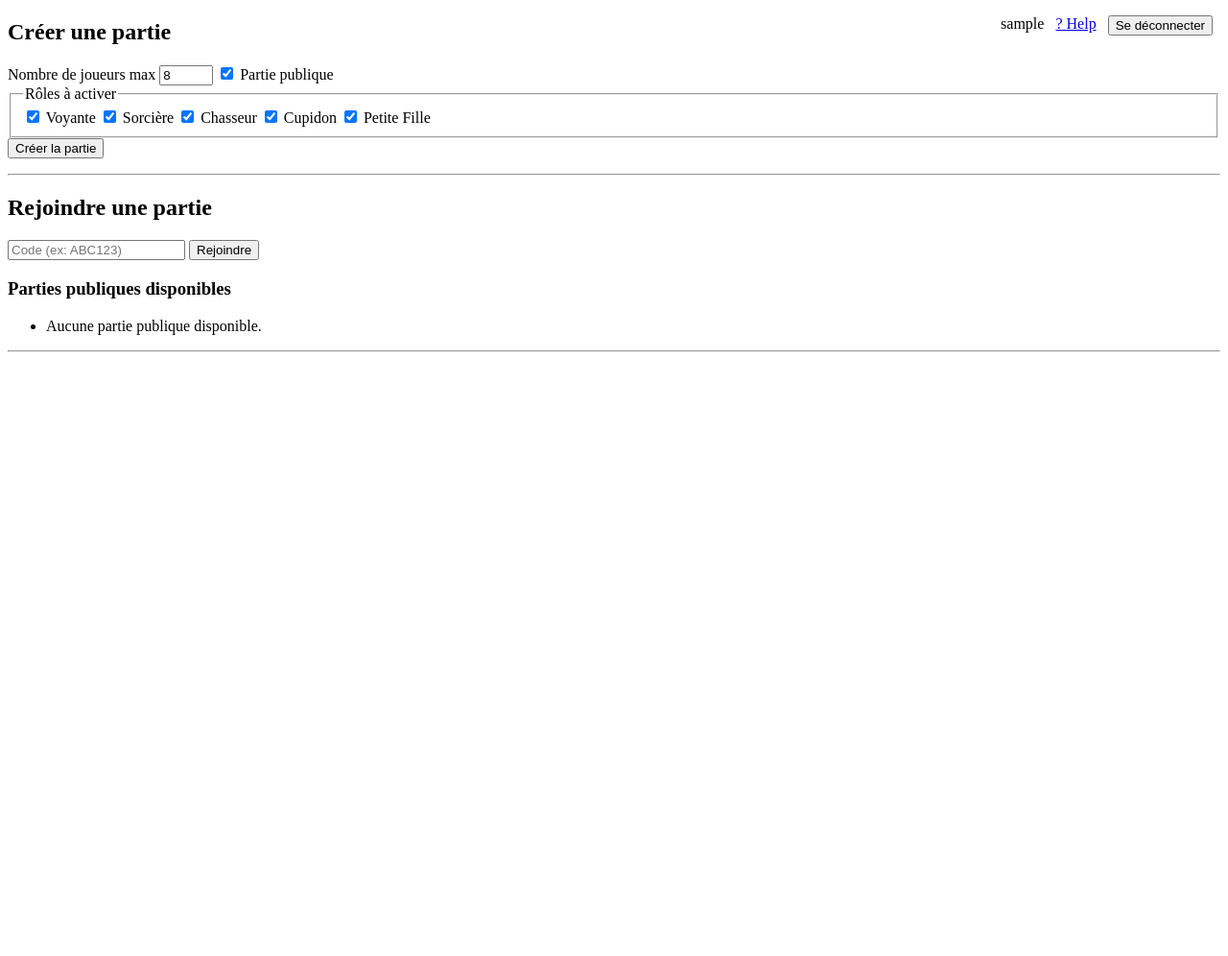
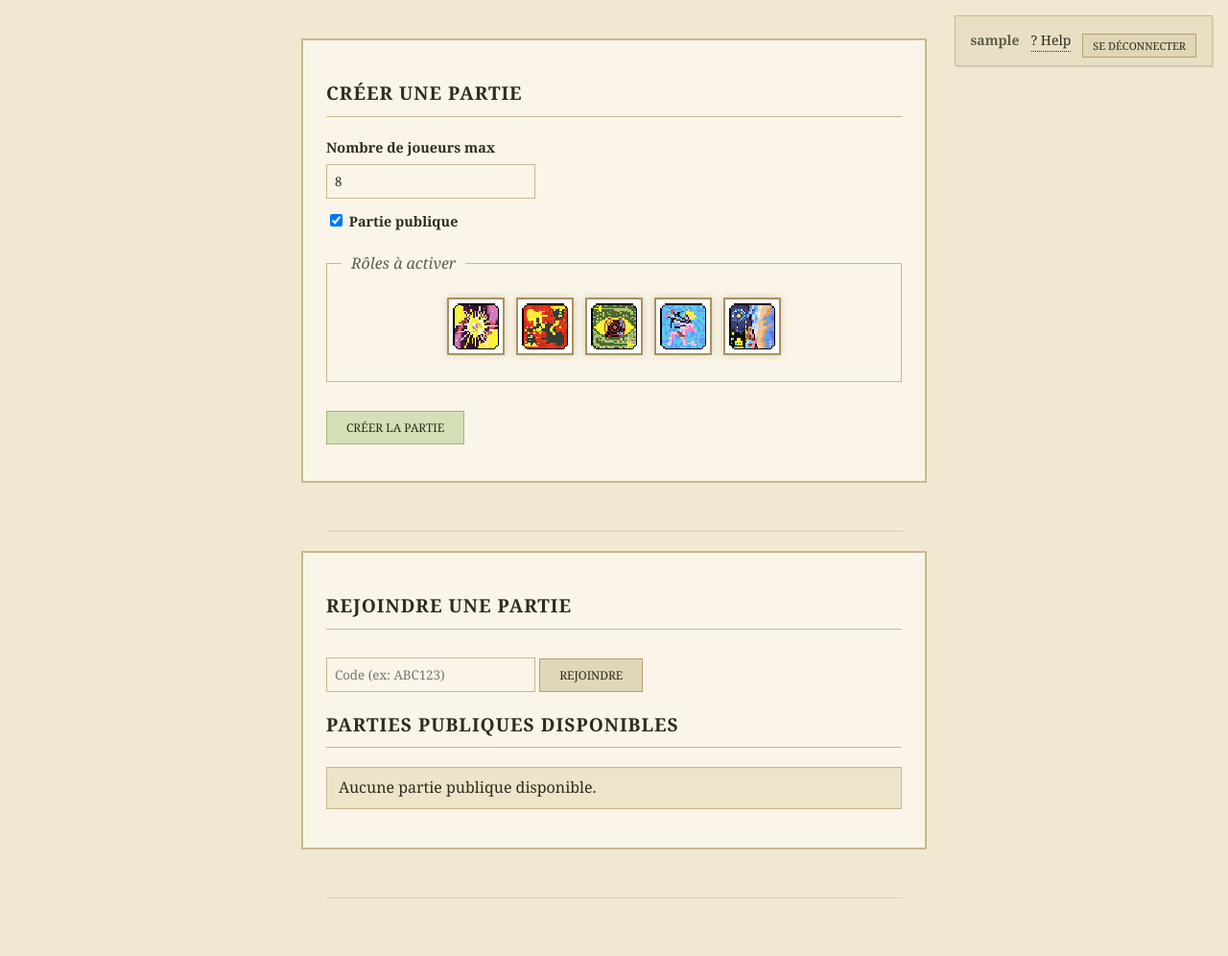
Before and after one commit to Samuel-n04/Loup-Garou, a PHP site: page / in a window 1280 px wide. Shown: the whole page at 96% size. Before the commit the page ends 367 px from the top, so only its background shows below. Run offline with PHP 8.4, Linux system fonts and the light colour scheme; the visitor is signed in with stand-in values (Sample User, id 1); data that the repository does not hold is empty.

Commit message:
index CSS

```diff
--- a/css/index.css
+++ b/css/index.css
@@ -0,0 +1,247 @@
+/* ── BASE & THEME JOUR ── */
+body {
+    font-family: Georgia, serif;
+    background-color: #f0e8d0;
+    color: #2c2c1e;
+    margin: 0;
+    padding: 40px 20px;
+    display: flex;
+    flex-direction: column;
+    align-items: center;
+    line-height: 1.6;
+}
+
+/* ── BARRE UTILISATEUR (TOP RIGHT) ── */
+div[style*="position: fixed"] {
+    background: #e8dfc4;
+    border: 1px solid #c8b890;
+    padding: 8px 16px;
+    font-size: 14px;
+    box-shadow: 2px 2px 0px rgba(0, 0, 0, 0.05);
+    align-items: center;
+}
+
+div[style*="position: fixed"] span {
+    font-weight: bold;
+    color: #5d5d4a;
+}
+
+div[style*="position: fixed"] a {
+    color: #2c2c1e;
+    text-decoration: none;
+    border-bottom: 1px dotted #2c2c1e;
+}
+
+/* ── SECTIONS & CONTENEURS ── */
+section {
+    width: 100%;
+    max-width: 600px;
+    background: #faf5e8;
+    border: 2px solid #c8b890;
+    padding: 24px;
+    margin-bottom: 30px;
+}
+
+h2,
+h3 {
+    text-transform: uppercase;
+    letter-spacing: 1px;
+    margin-bottom: 20px;
+    border-bottom: 1px solid #c8b890;
+    padding-bottom: 8px;
+    font-size: 1.2rem;
+}
+
+hr {
+    border: none;
+    height: 1px;
+    background: #c8b890;
+    width: 100%;
+    max-width: 600px;
+    margin: 20px 0;
+    opacity: 0.5;
+}
+
+/* ── FORMULAIRES ── */
+label {
+    display: block;
+    margin: 12px 0 6px;
+    font-weight: bold;
+    font-size: 0.9rem;
+}
+
+input[type="number"],
+input[type="text"] {
+    background: #faf5e8;
+    border: 1px solid #c8b890;
+    padding: 8px;
+    font-family: Georgia, serif;
+    color: #2c2c1e;
+    width: 100%;
+    max-width: 200px;
+    outline: none;
+}
+
+input[type="number"]:focus,
+input[type="text"]:focus {
+    border-color: #a89060;
+    background: #fff;
+}
+
+fieldset {
+    border: 1px solid #c8b890;
+    padding: 15px;
+    margin: 20px 0;
+}
+
+legend {
+    padding: 0 10px;
+    font-style: italic;
+    color: #5d5d4a;
+}
+
+fieldset label {
+    display: inline-block;
+    margin-right: 15px;
+    font-weight: normal;
+    cursor: pointer;
+}
+
+/* ── BOUTONS ── */
+button {
+    font-family: Georgia, serif;
+    background: #e0d6b8;
+    border: 1px solid #b8a070;
+    color: #2c2c1e;
+    padding: 8px 20px;
+    cursor: pointer;
+    text-transform: uppercase;
+    font-size: 12px;
+    transition: all 0.2s;
+    margin-top: 10px;
+}
+
+button:hover {
+    background: #cfc49e;
+    border-color: #a89060;
+}
+
+#btnDeconnexion {
+    padding: 4px 10px;
+    font-size: 11px;
+}
+
+#btnCreer,
+#btnDemarrer {
+    background: #d4e0b8;
+    /* Vert très léger pour l'action principale */
+    border-color: #a0b870;
+}
+
+#btnReset {
+    background: #e0b8b8;
+    /* Rouge très léger pour l'annulation */
+    border-color: #b87070;
+}
+
+/* ── LISTES ── */
+ul {
+    list-style: none;
+    padding: 0;
+}
+
+#liste-parties-publiques li,
+#liste-joueurs li {
+    background: #ede4ca;
+    border: 1px solid #c8b890;
+    padding: 8px 12px;
+    margin-bottom: 6px;
+    display: flex;
+    justify-content: space-between;
+    align-items: center;
+}
+
+/* ── MESSAGES D'ERREUR ── */
+p[id^="erreur"] {
+    color: #a83232;
+    font-size: 0.85rem;
+    font-style: italic;
+    margin-top: 10px;
+}
+
+/* ── CLASSES UTILITAIRES ── */
+[hidden] {
+    display: none !important;
+}
+
+/* ── SÉLECTEUR DE RÔLES PAR IMAGES ── */
+
+#role-selection {
+    border: 1px solid #c8b890;
+    padding: 15px;
+    margin: 20px 0;
+}
+
+.role-container {
+    display: flex;
+    flex-wrap: wrap;
+    gap: 12px;
+    justify-content: center;
+    padding: 10px 0;
+}
+
+.role-item {
+    cursor: pointer;
+    position: relative;
+    display: inline-block;
+    margin: 0 !important;
+    /* Reset du margin précédent */
+}
+
+/* On cache la checkbox originale mais elle reste fonctionnelle derrière */
+.role-item input {
+    position: absolute;
+    opacity: 0;
+    cursor: pointer;
+    height: 0;
+    width: 0;
+}
+
+/* Style de l'image par défaut (non sélectionnée / désactivée) */
+.role-item img {
+    width: 48px;
+    /* On l'affiche un peu plus grand que 32px pour le confort */
+    height: 48px;
+    display: block;
+    image-rendering: pixelated;
+    /* Garde le pixel art bien net */
+    background: #e8dfc4;
+    border: 2px solid #b8a070;
+    padding: 4px;
+    transition: all 0.2s ease;
+
+    /* Effet grisé par défaut */
+    filter: grayscale(100%);
+    opacity: 0.4;
+}
+
+/* Style quand la checkbox est COCHÉE (Rôle activé) */
+.role-item input:checked+img {
+    filter: grayscale(0%);
+    opacity: 1;
+    background: #fff;
+    border-color: #a89060;
+    box-shadow: 0 0 8px rgba(168, 144, 96, 0.4);
+    transform: translateY(-2px);
+}
+
+/* Effet au survol pour donner un feedback */
+.role-item:hover img {
+    opacity: 0.8;
+    border-color: #a89060;
+}
+
+.role-item input:checked:hover img {
+    opacity: 1;
+    transform: translateY(-4px);
+}
--- a/index.php
+++ b/index.php
@@ -10,12 +10,14 @@ if (!isset($_SESSION['pseudo'])) {
 ?>
 <!doctype html>
 <html lang="fr">
+
 <head>
     <meta charset="UTF-8" />
     <meta name="viewport" content="width=device-width, initial-scale=1.0" />
     <title>Loup-Garou</title>
     <link rel="stylesheet" href="css/index.css" />
 </head>
+
 <body>
     <div style="position: fixed; top: 16px; right: 16px; display: flex; gap: 12px;">
         <span><?= htmlspecialchars($_SESSION['pseudo']) ?></span>
@@ -35,13 +37,34 @@ if (!isset($_SESSION['pseudo'])) {
             Partie publique
         </label>
 
-            <fieldset>
+        <fieldset id="role-selection">
             <legend>Rôles à activer</legend>
-                <label><input type="checkbox" name="role" value="voyante"      checked /> Voyante</label>
-                <label><input type="checkbox" name="role" value="sorciere"     checked /> Sorcière</label>
-                <label><input type="checkbox" name="role" value="chasseur"     checked /> Chasseur</label>
-                <label><input type="checkbox" name="role" value="cupidon"      checked /> Cupidon</label>
-                <label><input type="checkbox" name="role" value="petite-fille" checked /> Petite Fille</label>
+            <div class="role-container">
+                <label class="role-item">
+                    <input type="checkbox" name="role" value="voyante" checked />
+                    <img src="sprite/voyante.png" alt="Voyante" title="Voyante" />
+                </label>
+
+                <label class="role-item">
+                    <input type="checkbox" name="role" value="sorciere" checked />
+                    <img src="sprite/sorciere.png" alt="Sorcière" title="Sorcière" />
+                </label>
+
+                <label class="role-item">
+                    <input type="checkbox" name="role" value="chasseur" checked />
+                    <img src="sprite/chasseur.png" alt="Chasseur" title="Chasseur" />
+                </label>
+
+                <label class="role-item">
+                    <input type="checkbox" name="role" value="cupidon" checked />
+                    <img src="sprite/cupidon.png" alt="Cupidon" title="Cupidon" />
+                </label>
+
+                <label class="role-item">
+                    <input type="checkbox" name="role" value="petite-fille" checked />
+                    <img src="sprite/petite-fille.png" alt="Petite Fille" title="Petite Fille" />
+                </label>
+            </div>
         </fieldset>
 
         <button id="btnCreer">Créer la partie</button>
@@ -94,4 +117,5 @@ if (!isset($_SESSION['pseudo'])) {
 
     <script type="module" src="js/index.js"></script>
 </body>
+
 </html>
```
Lines whose indentation alone changed are shown as unchanged.
